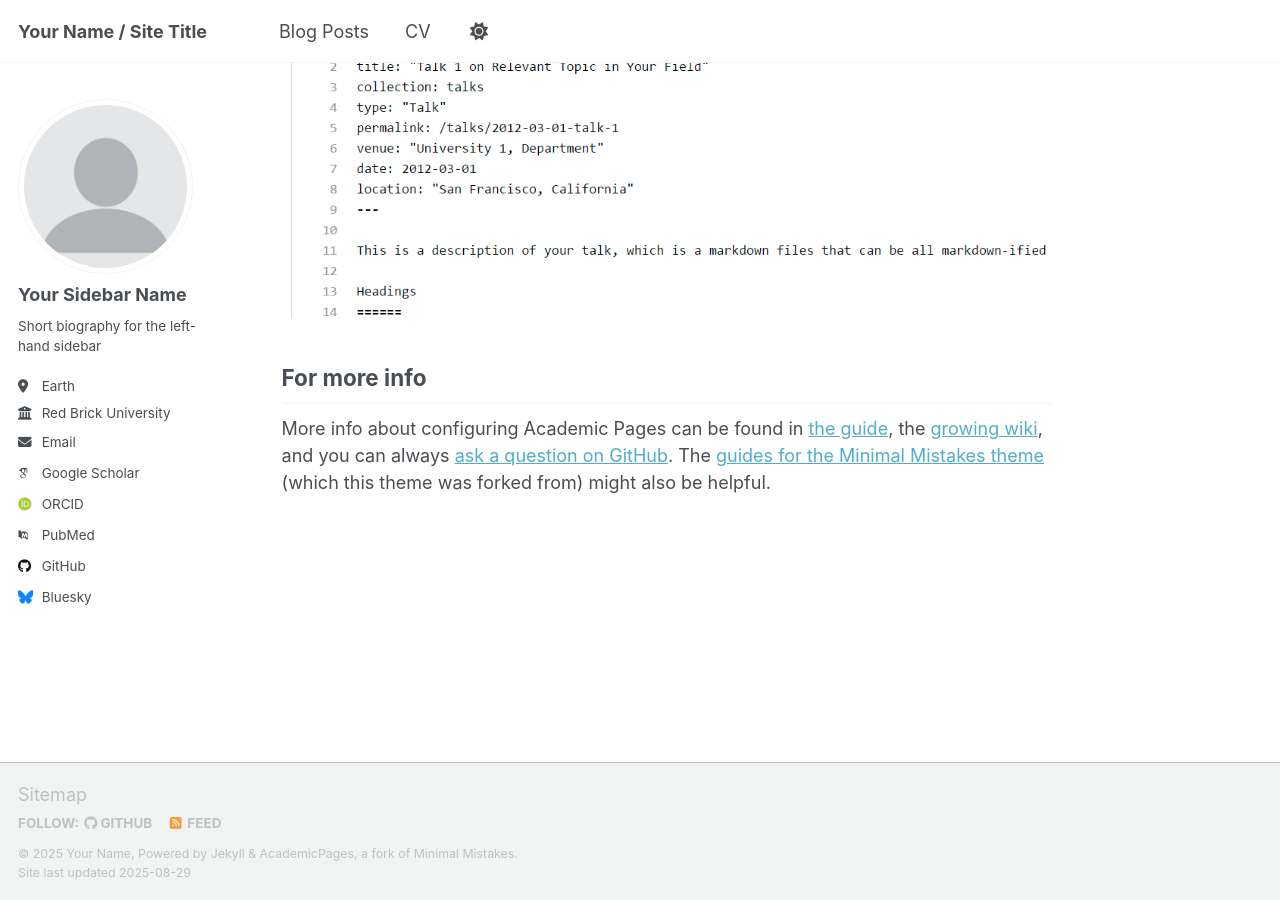
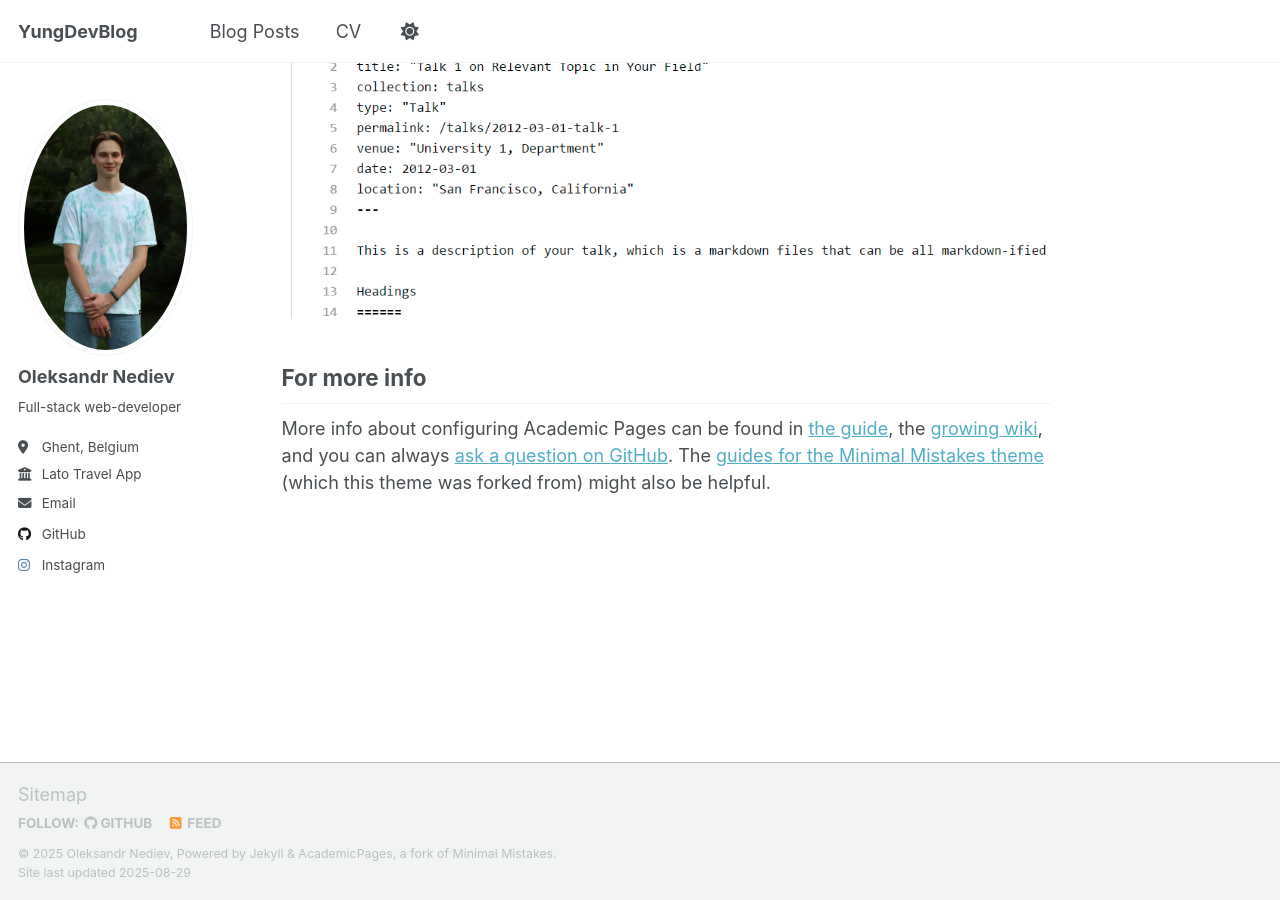
Before and after one commit to nedev-v/My-blog, a Jekyll site: the page built from _pages/about.md, in a window 1280 px wide and 900 px high, scrolled down 2880 px. Built offline with Jekyll 4.4.1, drawn with Linux system fonts in a browser that asks for light colours; some web fonts are replaced; a script that is not in the unit is left out.

Commit message:
Fix basic configuration

```diff
--- a/_config.yml
+++ b/_config.yml
@@ -9,37 +9,37 @@
 # Basic Site Settings
 locale                   : "en-US"
 site_theme               : "default" # Currently available options are "default", "air"
-title                    : "Your Name / Site Title"
+title                    : "YungDevBlog"
 title_separator          : "-"
-name                     : &name "Your Name"
-description              : &description "personal description"
-url                      : https://academicpages.github.io # the base hostname & protocol for your site e.g. "https://[your GitHub username].github.io" or if you already have some other page hosted on Github then use "https://[your GitHub username].github.io/[Your Repo Name]"
+name                     : &name "Oleksandr Nediev"
+description              : &description "My name is Oleksandr Nediev and this is my blog where I share with you my tech and life expiriences!"
+url                      : https://nedev-v.github.io # the base hostname & protocol for your site e.g. "https://[your GitHub username].github.io" or if you already have some other page hosted on Github then use "https://[your GitHub username].github.io/[Your Repo Name]"
 baseurl                  : "" # the subpath of your site, e.g. "/blog"
-repository               : "academicpages/academicpages.github.io"
+repository               : "nedev-v/my-blog.github.io"
 
 # Site Author - The following control what appear as part of the author content on the side bar.
 #               If a field is blank the icon and link will not appear, otherwise it will be shown.
 #               Additional customization can be done by editing /_includes/author-profile.html
 author:
   # Biographic information
-  avatar           : "profile.png"
-  name             : "Your Sidebar Name"
+  avatar           : "profile.jpg"
+  name             : "Oleksandr Nediev"
   pronouns         : # example: "she/her"
-  bio              : "Short biography for the left-hand sidebar"
-  location         : "Earth"
-  employer         : "Red Brick University"
+  bio              : "Full-stack web-developer"
+  location         : "Ghent, Belgium"
+  employer         : "Lato Travel App"
   uri              : # URL
-  email            : "none@example.org"
+  email            : "oleksandr.nediev.dev@gmail.com"
 
   # Academic websites
   academia         : # URL
   arxiv            : # URL - Update with the correct link to your profile
-  googlescholar    : "https://scholar.google.com/citations?user=PS_CX0AAAAAJ"
+  googlescholar    : # "https://scholar.google.com/citations?user=PS_CX0AAAAAJ"
   inspire-hep      : # URL
   impactstory      : # URL
-  orcid            : "http://orcid.org/yourorcidurl"
+  orcid            : # "http://orcid.org/yourorcidurl"
   semantic         : # URL
-  pubmed           : "https://www.ncbi.nlm.nih.gov/pubmed/?term=john+snow"
+  pubmed           : # "https://www.ncbi.nlm.nih.gov/pubmed/?term=john+snow"
   researchgate     : # URL
   scopus           : # URL
 
@@ -53,14 +53,14 @@ author:
 
   # Social media
   artstation       : # Username
-  bluesky          : "bsky.app" # Replace this with you Bluesky username
+  bluesky          : # "bsky.app" # Replace this with you Bluesky username
   facebook         : # Username
   flickr           : # Username
   foursquare       : # Username
   goodreads        : # Username
   google_plus      : # Username
   keybase          : # Username
-  instagram        : # Username
+  instagram        : "nedev_v"
   lastfm           : # Username
   linkedin         : # Username
   mastodon         : # URL
```
Also changed, not shown: images/profile.jpg (added), images/profile.png (deleted).
